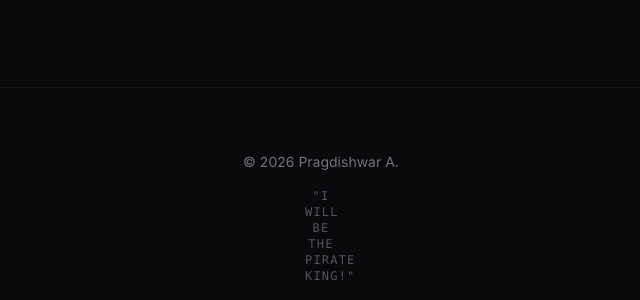
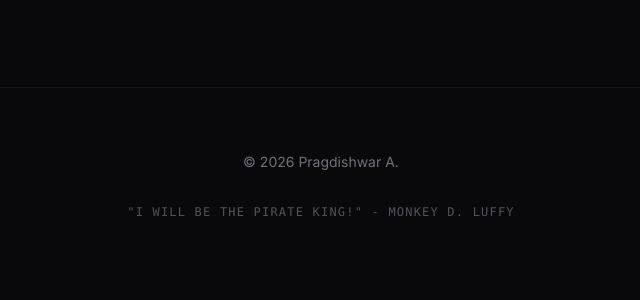
Before and after one commit to Pragdishwar/prag-profile, a Next.js app: page / in a window 1280 px wide. Shown: the part 9613-9913 px from the top of the page, without its empty margins (319-959 px from the left). Built offline with nearby package versions, Linux system fonts and the light colour scheme.

Commit message:
Fix anime image URLs, mojibake, cursor coordinates in otaku mode, and footer quote wrapping

```diff
--- a/src/app/page.tsx
+++ b/src/app/page.tsx
@@ -54,7 +54,7 @@ export default function Home() {
   }, []);
 
   return (
-    <main className={`flex flex-col min-h-screen ${otakuMode ? 'hue-rotate-90 saturate-200 transition-all duration-1000' : 'transition-all duration-1000'}`}>
+    <>
       <AnimeCursor />
       {sakuraEnabled && <SakuraFall />}
       {summonEnabled && <SummonJutsu />}
@@ -78,6 +78,7 @@ export default function Home() {
         </button>
       </div>
 
+      <main className={`flex flex-col min-h-screen ${otakuMode ? 'hue-rotate-90 saturate-200 transition-all duration-1000' : 'transition-all duration-1000'}`}>
         <Hero />
         <About />
         <Skills />
@@ -87,9 +88,9 @@ export default function Home() {
         <Contact />
 
         {/* Footer */}
-      <footer className="text-center py-16 text-zinc-500 text-sm border-t border-white/5 flex flex-col items-center justify-center gap-2 overflow-hidden">
+        <footer className="text-center py-16 text-zinc-500 text-sm border-t border-white/5 flex flex-col items-center justify-center gap-2 overflow-hidden w-full">
           <p>© {new Date().getFullYear()} Pragdishwar A.</p>
-        <div className="font-mono text-xs tracking-widest uppercase text-zinc-600 mt-2 text-center max-w-lg px-4 h-8 relative">
+          <div className="font-mono text-xs tracking-widest uppercase text-zinc-600 mt-2 text-center w-full max-w-4xl px-4 min-h-[3rem] relative mx-auto flex items-center justify-center">
             <AnimatePresence mode="wait">
               <motion.p
                 key={quoteIndex}
@@ -97,7 +98,7 @@ export default function Home() {
                 animate={{ opacity: 1, y: 0 }}
                 exit={{ opacity: 0, y: -10 }}
                 transition={{ duration: 0.5 }}
-              className="absolute inset-x-0 w-full"
+                className="absolute w-full px-4"
               >
                 {animeQuotes[quoteIndex]}
               </motion.p>
@@ -105,5 +106,6 @@ export default function Home() {
           </div>
         </footer>
       </main>
+    </>
   );
 }
--- a/src/data/portfolio.ts
+++ b/src/data/portfolio.ts
@@ -253,21 +253,21 @@ export const interests = [
     name: 'Bleach',
     type: 'Anime',
     description: 'Bankai! Follows Ichigo Kurosaki, a Soul Reaper.',
-    image: 'https://i.pinimg.com/736x/21/df/b8/21dfb85b46e8c80fb61b3cdad3bb3a4d.jpg',
+    image: 'https://upload.wikimedia.org/wikipedia/en/7/72/Bleachanime.png',
     audio: 'https://www.myinstants.com/media/sounds/bleach-bankai_2.mp3'
   },
   {
     name: 'One Piece',
     type: 'Anime',
     description: 'The journey of Luffy to become the Pirate King.',
-    image: 'https://i.pinimg.com/originals/c9/79/29/c97929dffebff29fcd2e8e390c50d4f3.jpg',
+    image: 'https://upload.wikimedia.org/wikipedia/en/9/90/One_Piece%2C_Volume_61_Cover_%28Art%29.jpg',
     audio: 'https://www.myinstants.com/media/sounds/luffy-gear-5-laugh.mp3'
   },
   {
     name: 'Naruto',
     type: 'Anime',
     description: 'Believe it! The tale of a ninja who wants to be Hokage.',
-    image: 'https://i.pinimg.com/736x/8e/08/96/8e08967de3ec6ebf3e2ef0beaf8de866.jpg',
+    image: 'https://upload.wikimedia.org/wikipedia/en/9/94/NarutoCoverTankobon1.jpg',
     audio: 'https://www.myinstants.com/media/sounds/naruto-dattebayo_B4zR9X2.mp3'
   }
 ];
```
Also changed, not shown: src/components/sections/Experience.tsx (+1 -1 lines). Lines whose indentation alone changed are shown as unchanged.
